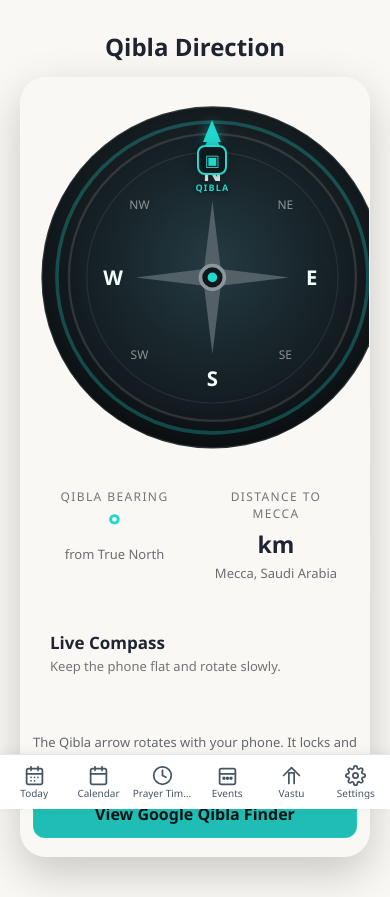
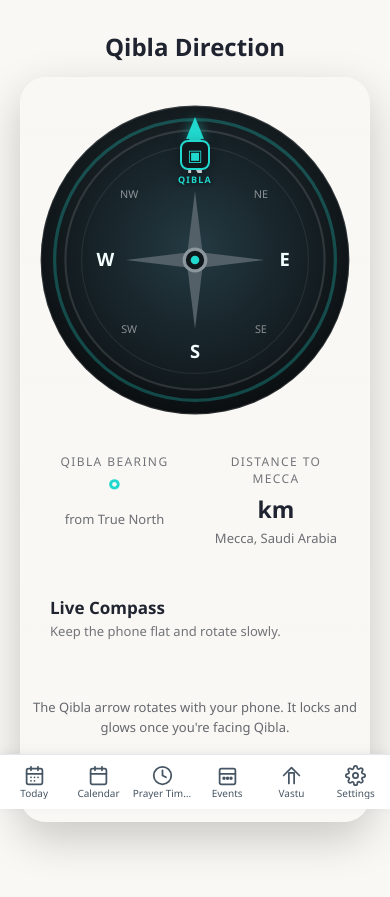
Before and after one commit to imoosa/Zaman, a Python web app: template app/templates/qibla.html in a window 390 px wide. Shown: the part 35-932 px from the top of the page. After the commit the page ends 888 px from the top, so only its background shows below. Run offline with Jinja, Linux system fonts and the light colour scheme; the template is opened without the code that fills it, so the values that code supplies are empty.

Commit message:
Qibla_design

```diff
--- a/app/templates/qibla.html
+++ b/app/templates/qibla.html
@@ -43,8 +43,15 @@
         box-shadow: 0 16px 45px rgba(0,0,0,.20);
     }
 
+    /* FIX #1: was width: min(88vw, 470px). vw ignores this element's own
+       ancestor padding (.qibla-page + .compass-card both eat horizontal
+       space), so on many phone widths the box was wider than the room
+       .compass-card actually had for it -- and since .compass-card clips
+       overflow, the circle got sliced off. Sizing off 100% (the parent's
+       own content box) instead of the viewport makes it physically
+       impossible to exceed the space that's clipping it. */
     .compass-wrap {
-        width: min(88vw, 470px);
+        width: min(100%, 470px);
         aspect-ratio: 1;
         margin: 0 auto;
         position: relative;
@@ -54,6 +61,16 @@
         width: 100%;
         height: 100%;
         display: block;
+    }
+
+    /* FIX #2: pin the rotation pivot for the compass rose explicitly to the
+       viewBox center (150,150). Without this, the browser's default
+       transform-origin for an SVG <g> is not guaranteed to match the
+       visual center of the circle, so rotating it could swing the needle
+       and N/E/S/W labels away from the center instead of spinning in
+       place. */
+    #qibla-dial {
+        transform-origin: 150px 150px;
     }
 
     /* Qibla target rotates with the live phone heading.
@@ -249,7 +266,9 @@
     @media (max-width: 560px) {
         .qibla-page { padding-left: 8px; padding-right: 8px; }
         .qibla-head h1 { font-size: 24px; }
-        .compass-wrap { width: min(92vw, 430px); }
+        /* FIX #1 (mobile variant): same reasoning as above -- was
+           min(92vw, 430px). */
+        .compass-wrap { width: min(100%, 430px); }
         .bearing-value { font-size: 30px; }
         .metric-value { font-size: 23px; }
         .live-row { align-items: flex-start; }
@@ -502,9 +521,6 @@
 
         var heading = pendingHeading;
 
-        /* Rotate the compass face so North tracks the phone. */
-        setRotation(dial, dialState, -heading);
-
         /*
          * Qibla direction relative to the phone.
          * Example: if Qibla is 270° and phone faces 250°,
@@ -513,6 +529,12 @@
         var qiblaRelative = delta(BEARING, heading);
         var error = Math.abs(qiblaRelative);
 
+        // FIX #3: this lock check now runs BEFORE either element's rotation
+        // is applied, and returns early. Previously the dial was rotated
+        // unconditionally at the top of this function, so the compass rose
+        // kept visibly moving on every sensor sample even after "locking" --
+        // only the Qibla marker itself froze. Now, once locked, nothing
+        // rotates at all until the phone actually turns away past LOCK_EXIT.
         if (locked) {
             if (error > LOCK_EXIT) {
                 locked = false;
@@ -526,6 +548,8 @@
             }
         }
 
+        /* Rotate the compass face so North tracks the phone. */
+        setRotation(dial, dialState, -heading);
         setRotation(target, targetState, qiblaRelative);
 
         if (!locked && error <= LOCK_ENTER) {
```
